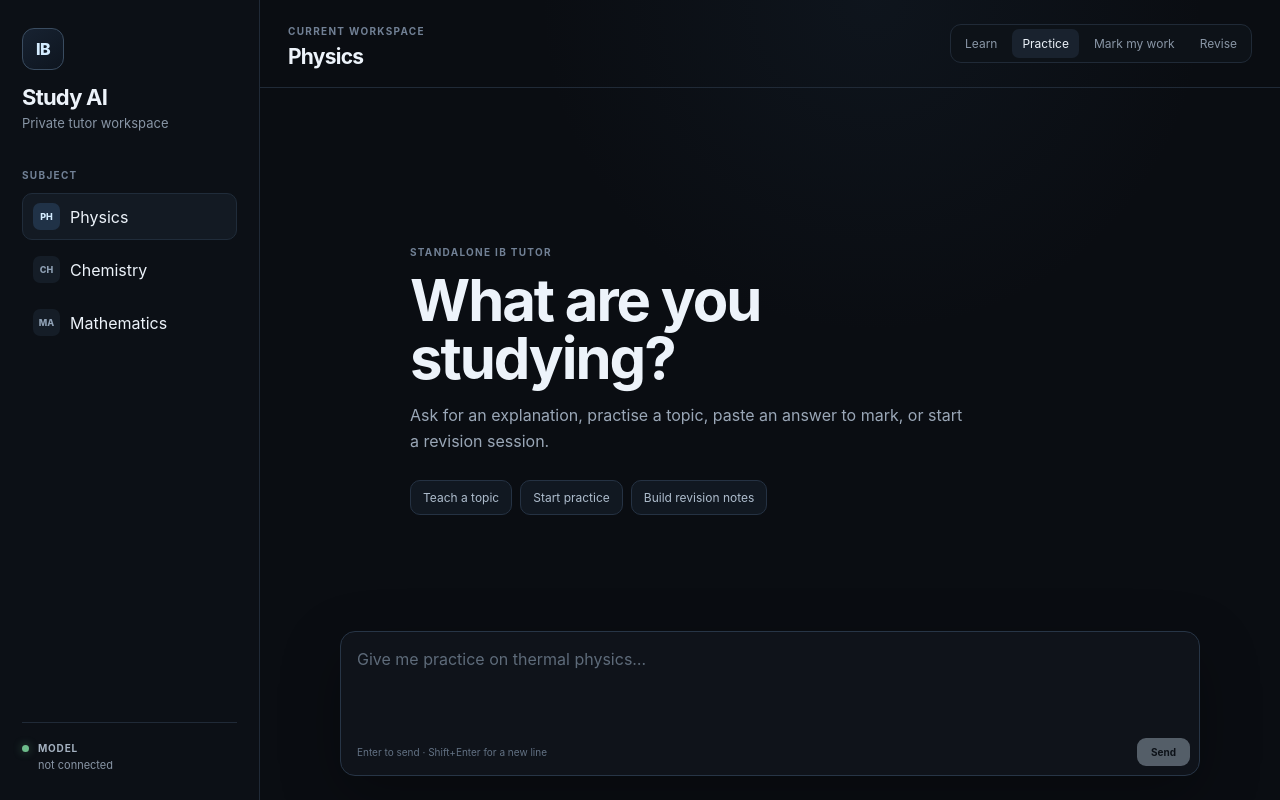
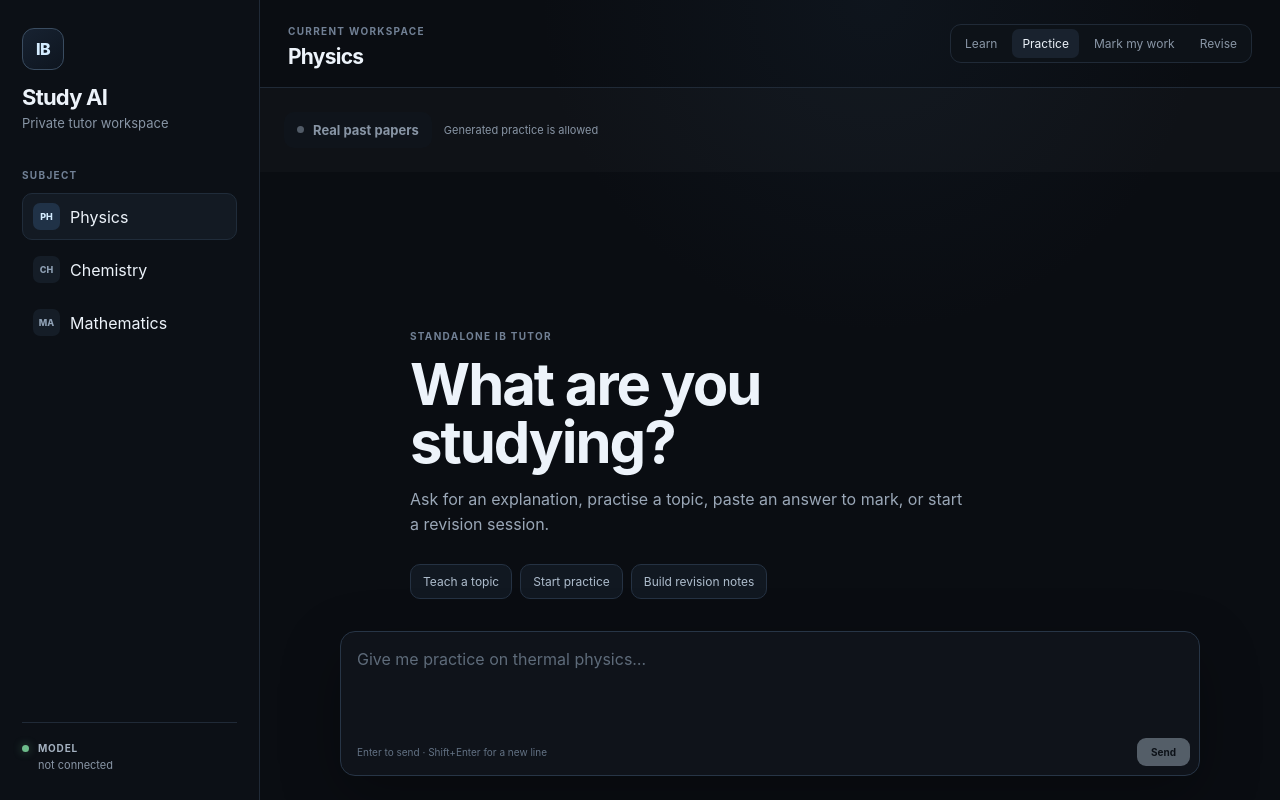
Before and after one commit to DH4410/Ai-for-ib, a Next.js app: page / in a window 1280 px wide. Both pictures are taken after a click on the button "Practice". Built offline with nearby package versions, Linux system fonts and the light colour scheme.

Commit message:
feat: add real past-paper practice controls

```diff
--- a/app/globals.css
+++ b/app/globals.css
@@ -479,3 +479,104 @@ button {
     justify-content: flex-end;
   }
 }
+
+
+.practiceToolbar {
+  display: flex;
+  align-items: center;
+  gap: 12px;
+  min-height: 58px;
+  padding: 10px 24px;
+  border-bottom: 1px solid var(--border);
+  background: rgba(255, 255, 255, 0.02);
+}
+
+.paperToggle {
+  display: inline-flex;
+  align-items: center;
+  gap: 9px;
+  min-height: 36px;
+  padding: 0 13px;
+  border: 1px solid var(--border);
+  border-radius: 10px;
+  background: var(--panel);
+  color: var(--muted);
+  font: inherit;
+  font-size: 13px;
+  font-weight: 650;
+  cursor: pointer;
+}
+
+.paperToggle.active {
+  border-color: rgba(125, 170, 255, 0.48);
+  background: rgba(89, 130, 220, 0.13);
+  color: var(--text);
+}
+
+.paperToggleDot {
+  width: 7px;
+  height: 7px;
+  border-radius: 999px;
+  background: currentColor;
+  opacity: 0.55;
+}
+
+.paperToggle.active .paperToggleDot {
+  opacity: 1;
+}
+
+.paperFilters {
+  display: flex;
+  align-items: end;
+  gap: 10px;
+  flex-wrap: wrap;
+}
+
+.paperFilters label {
+  display: grid;
+  gap: 4px;
+}
+
+.paperFilters label > span {
+  color: var(--muted);
+  font-size: 10px;
+  font-weight: 700;
+  letter-spacing: 0.08em;
+  text-transform: uppercase;
+}
+
+.paperFilters select {
+  min-height: 34px;
+  padding: 0 30px 0 10px;
+  border: 1px solid var(--border);
+  border-radius: 8px;
+  background: var(--panel);
+  color: var(--text);
+  font: inherit;
+  font-size: 12px;
+}
+
+.verifiedSourceNote,
+.generatedPracticeNote {
+  color: var(--muted);
+  font-size: 11px;
+}
+
+.verifiedSourceNote::before {
+  content: "✓";
+  margin-right: 6px;
+  color: var(--accent);
+  font-weight: 800;
+}
+
+@media (max-width: 760px) {
+  .practiceToolbar {
+    align-items: flex-start;
+    flex-direction: column;
+    padding-inline: 16px;
+  }
+
+  .paperFilters {
+    width: 100%;
+  }
+}
--- a/components/TutorShell.tsx
+++ b/components/TutorShell.tsx
@@ -9,7 +9,11 @@ import type {
   TutorResponse,
 } from "@/types/study";
 
-const subjectOptions: Array<{ id: Subject; label: string; short: string }> = [
+const subjectOptions: Array<{
+  id: Subject;
+  label: string;
+  short: string;
+}> = [
   { id: "physics", label: "Physics", short: "PH" },
   { id: "chemistry", label: "Chemistry", short: "CH" },
   { id: "mathematics", label: "Mathematics", short: "MA" },
@@ -22,7 +26,35 @@ const modeOptions: Array<{ id: StudyMode; label: string }> = [
   { id: "revise", label: "Revise" },
 ];
 
-type VisibleTurn = ChatTurn & { sources?: TutorResponse["sources"] };
+const paperOptionsBySubject: Record<
+  Subject,
+  Array<{ value: string; label: string }>
+> = {
+  physics: [
+    { value: "p1a", label: "Paper 1A" },
+    { value: "p1b", label: "Paper 1B" },
+    { value: "p2", label: "Paper 2" },
+  ],
+  chemistry: [
+    { value: "p1a", label: "Paper 1A" },
+    { value: "p1b", label: "Paper 1B" },
+    { value: "p2", label: "Paper 2" },
+  ],
+  mathematics: [
+    { value: "p1", label: "Paper 1" },
+    { value: "p2", label: "Paper 2" },
+    { value: "p3", label: "Paper 3" },
+  ],
+};
+
+const paperYears = Array.from(
+  { length: 7 },
+  (_, index) => 2026 - index,
+);
+
+type VisibleTurn = ChatTurn & {
+  sources?: TutorResponse["sources"];
+};
 
 export function TutorShell() {
   const [subject, setSubject] = useState<Subject>("physics");
@@ -31,22 +63,53 @@ export function TutorShell() {
   const [turns, setTurns] = useState<VisibleTurn[]>([]);
   const [loading, setLoading] = useState(false);
   const [modelName, setModelName] = useState("not connected");
+  const [realPastPapers, setRealPastPapers] = useState(false);
+  const [paperFilter, setPaperFilter] = useState("");
+  const [yearFilter, setYearFilter] = useState("");
 
   const placeholder = useMemo(() => {
-    if (mode === "mark") return "Paste your answer and the question you answered…";
-    if (mode === "practice") return "Give me practice on thermal physics…";
-    if (mode === "revise") return "Revise atomic structure with me…";
+    if (mode === "mark") {
+      return "Paste your answer and the question you answered…";
+    }
+    if (mode === "practice") {
+      return realPastPapers
+        ? "Ask for a real past-paper question on a topic…"
+        : "Give me practice on thermal physics…";
+    }
+    if (mode === "revise") {
+      return "Revise atomic structure with me…";
+    }
     return "Explain a topic, equation or question…";
-  }, [mode]);
+  }, [mode, realPastPapers]);
 
   async function submit(event: FormEvent) {
     event.preventDefault();
 
     const message = input.trim();
-    if (!message || loading) return;
+    if (!message || loading) {
+      return;
+    }
 
-    const history: ChatTurn[] = turns.map(({ role, content }) => ({ role, content }));
-    setTurns((current) => [...current, { role: "user", content: message }]);
+    const history: ChatTurn[] = turns.map(({ role, content }) => ({
+      role,
+      content,
+    }));
+    const filters =
+      mode === "practice" && realPastPapers
+        ? {
+            documentTypes: ["question-paper"],
+            paper: paperFilter || undefined,
+            realPastPapersOnly: true,
+            years: yearFilter
+              ? [Number(yearFilter)]
+              : undefined,
+          }
+        : undefined;
+
+    setTurns((current) => [
+      ...current,
+      { role: "user", content: message },
+    ]);
     setInput("");
     setLoading(true);
 
@@ -59,13 +122,20 @@ export function TutorShell() {
           mode,
           message,
           history,
+          filters,
         }),
       });
 
-      const payload = (await response.json()) as TutorResponse | { error: string };
+      const payload = (await response.json()) as
+        | TutorResponse
+        | { error: string };
 
       if (!response.ok || "error" in payload) {
-        throw new Error("error" in payload ? payload.error : "Tutor request failed.");
+        throw new Error(
+          "error" in payload
+            ? payload.error
+            : "Tutor request failed.",
+        );
       }
 
       setModelName(payload.model);
@@ -84,7 +154,9 @@ export function TutorShell() {
           role: "assistant",
           content:
             "I could not reach the model backend. " +
-            (error instanceof Error ? error.message : "Unknown error."),
+            (error instanceof Error
+              ? error.message
+              : "Unknown error."),
         },
       ]);
     } finally {
@@ -106,9 +178,16 @@ export function TutorShell() {
           <div className="subjectList">
             {subjectOptions.map((option) => (
               <button
-                className={subject === option.id ? "subject active" : "subject"}
+                className={
+                  subject === option.id
+                    ? "subject active"
+                    : "subject"
+                }
                 key={option.id}
-                onClick={() => setSubject(option.id)}
+                onClick={() => {
+                  setSubject(option.id);
+                  setPaperFilter("");
+                }}
                 type="button"
               >
                 <span>{option.short}</span>
@@ -131,13 +210,23 @@ export function TutorShell() {
         <header className="topbar">
           <div>
             <span className="eyebrow">Current workspace</span>
-            <h2>{subjectOptions.find((item) => item.id === subject)?.label}</h2>
+            <h2>
+              {
+                subjectOptions.find(
+                  (item) => item.id === subject,
+                )?.label
+              }
+            </h2>
           </div>
 
           <div className="modes">
             {modeOptions.map((option) => (
               <button
-                className={mode === option.id ? "mode active" : "mode"}
+                className={
+                  mode === option.id
+                    ? "mode active"
+                    : "mode"
+                }
                 key={option.id}
                 onClick={() => setMode(option.id)}
                 type="button"
@@ -148,25 +237,114 @@ export function TutorShell() {
           </div>
         </header>
 
+        {mode === "practice" ? (
+          <div className="practiceToolbar">
+            <button
+              aria-pressed={realPastPapers}
+              className={
+                realPastPapers
+                  ? "paperToggle active"
+                  : "paperToggle"
+              }
+              onClick={() =>
+                setRealPastPapers((current) => !current)
+              }
+              type="button"
+            >
+              <span className="paperToggleDot" />
+              Real past papers
+            </button>
+
+            {realPastPapers ? (
+              <div className="paperFilters">
+                <label>
+                  <span>Paper</span>
+                  <select
+                    aria-label="Past-paper component"
+                    onChange={(event) =>
+                      setPaperFilter(event.target.value)
+                    }
+                    value={paperFilter}
+                  >
+                    <option value="">Any paper</option>
+                    {paperOptionsBySubject[subject].map(
+                      (option) => (
+                        <option
+                          key={option.value}
+                          value={option.value}
+                        >
+                          {option.label}
+                        </option>
+                      ),
+                    )}
+                  </select>
+                </label>
+
+                <label>
+                  <span>Year</span>
+                  <select
+                    aria-label="Past-paper year"
+                    onChange={(event) =>
+                      setYearFilter(event.target.value)
+                    }
+                    value={yearFilter}
+                  >
+                    <option value="">Any year</option>
+                    {paperYears.map((year) => (
+                      <option key={year} value={year}>
+                        {year}
+                      </option>
+                    ))}
+                  </select>
+                </label>
+
+                <span className="verifiedSourceNote">
+                  Indexed real questions only
+                </span>
+              </div>
+            ) : (
+              <span className="generatedPracticeNote">
+                Generated practice is allowed
+              </span>
+            )}
+          </div>
+        ) : null}
+
         <div className="conversation">
           {turns.length === 0 ? (
             <div className="emptyState">
-              <span className="eyebrow">Standalone IB tutor</span>
+              <span className="eyebrow">
+                Standalone IB tutor
+              </span>
               <h3>What are you studying?</h3>
               <p>
-                Ask for an explanation, practise a topic, paste an answer to mark,
-                or start a revision session.
+                Ask for an explanation, practise a topic, paste an
+                answer to mark, or start a revision session.
               </p>
               <div className="suggestions">
-                <button onClick={() => setInput("Teach me this topic from the beginning.")}>
+                <button
+                  onClick={() =>
+                    setInput(
+                      "Teach me this topic from the beginning.",
+                    )
+                  }
+                >
                   Teach a topic
                 </button>
-                <button onClick={() => setInput("Give me 5 questions, easy to hard.")}>
+                <button
+                  onClick={() =>
+                    setInput(
+                      "Give me 5 questions, easy to hard.",
+                    )
+                  }
+                >
                   Start practice
                 </button>
                 <button
                   onClick={() =>
-                    setInput("Make me a concise revision sheet with equations and common mistakes.")
+                    setInput(
+                      "Make me a concise revision sheet with equations and common mistakes.",
+                    )
                   }
                 >
                   Build revision notes
@@ -176,17 +354,31 @@ export function TutorShell() {
           ) : (
             <div className="turnList">
               {turns.map((turn, index) => (
-                <article className={`turn ${turn.role}`} key={index}>
+                <article
+                  className={`turn ${turn.role}`}
+                  key={index}
+                >
                   <span className="turnLabel">
-                    {turn.role === "user" ? "You" : "IB AI"}
+                    {turn.role === "user"
+                      ? "You"
+                      : "IB AI"}
                   </span>
-                  <div className="turnText">{turn.content}</div>
-                  {turn.sources && turn.sources.length > 0 ? (
+                  <div className="turnText">
+                    {turn.content}
+                  </div>
+                  {turn.sources &&
+                  turn.sources.length > 0 ? (
                     <div className="sources">
                       {turn.sources.map((source) => (
                         <span key={source.id}>
                           {source.title}
-                          {source.locator ? ` · ${source.locator}` : ""}
+                          {source.locator
+                            ? ` · ${source.locator}`
+                            : ""}
+                          {source.marks !== undefined &&
+                          source.marks !== null
+                            ? ` · ${source.marks} marks`
+                            : ""}
                         </span>
                       ))}
                     </div>
@@ -210,9 +402,14 @@ export function TutorShell() {
         <form className="composer" onSubmit={submit}>
           <textarea
             aria-label="Ask your IB tutor"
-            onChange={(event) => setInput(event.target.value)}
+            onChange={(event) =>
+              setInput(event.target.value)
+            }
             onKeyDown={(event) => {
-              if (event.key === "Enter" && !event.shiftKey) {
+              if (
+                event.key === "Enter" &&
+                !event.shiftKey
+              ) {
                 event.preventDefault();
                 event.currentTarget.form?.requestSubmit();
               }
@@ -222,8 +419,13 @@ export function TutorShell() {
             value={input}
           />
           <div className="composerFooter">
-            <span>Enter to send · Shift+Enter for a new line</span>
-            <button disabled={!input.trim() || loading} type="submit">
+            <span>
+              Enter to send · Shift+Enter for a new line
+            </span>
+            <button
+              disabled={!input.trim() || loading}
+              type="submit"
+            >
               {loading ? "Thinking…" : "Send"}
             </button>
           </div>
```
